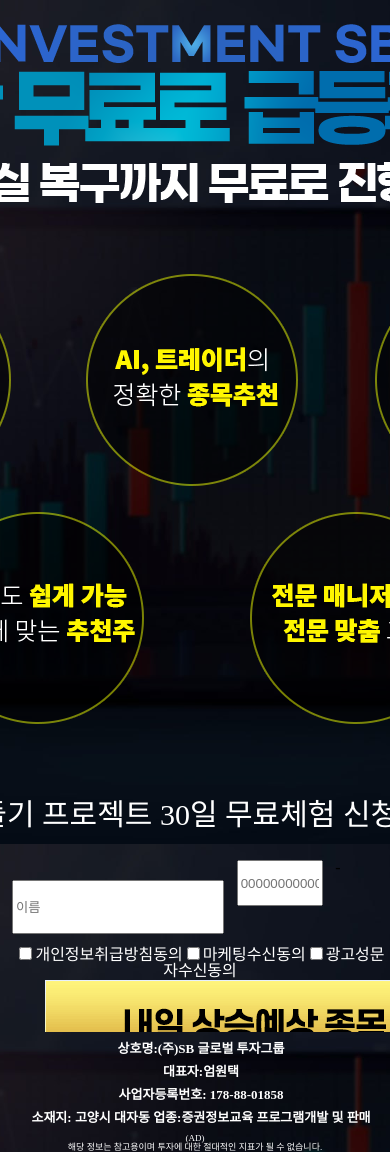
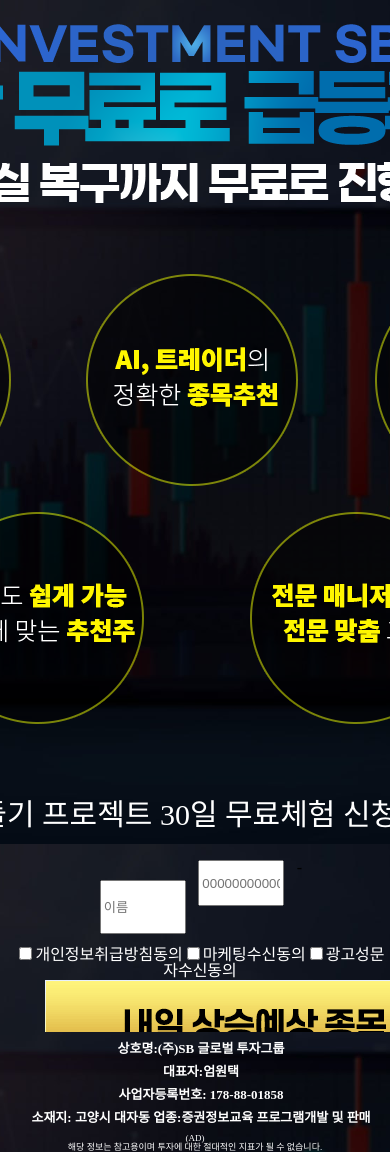
Before and after one commit to euntti/newstest, a React (Create React App) app: page / in a window 390 px wide. Shown: the top 1172 px of the page. Built offline with nearby package versions, Linux system fonts and the light colour scheme; no server answers.

Commit message:
모바일사이즈변경

```diff
--- a/src/App.css
+++ b/src/App.css
@@ -236,7 +236,7 @@ table {
     justify-content: center;
   }
   .nameArea input {
-    width: 80vw;
+    width: 20vw;
   }
   .App .phone {
     display: inline-flex;
```
